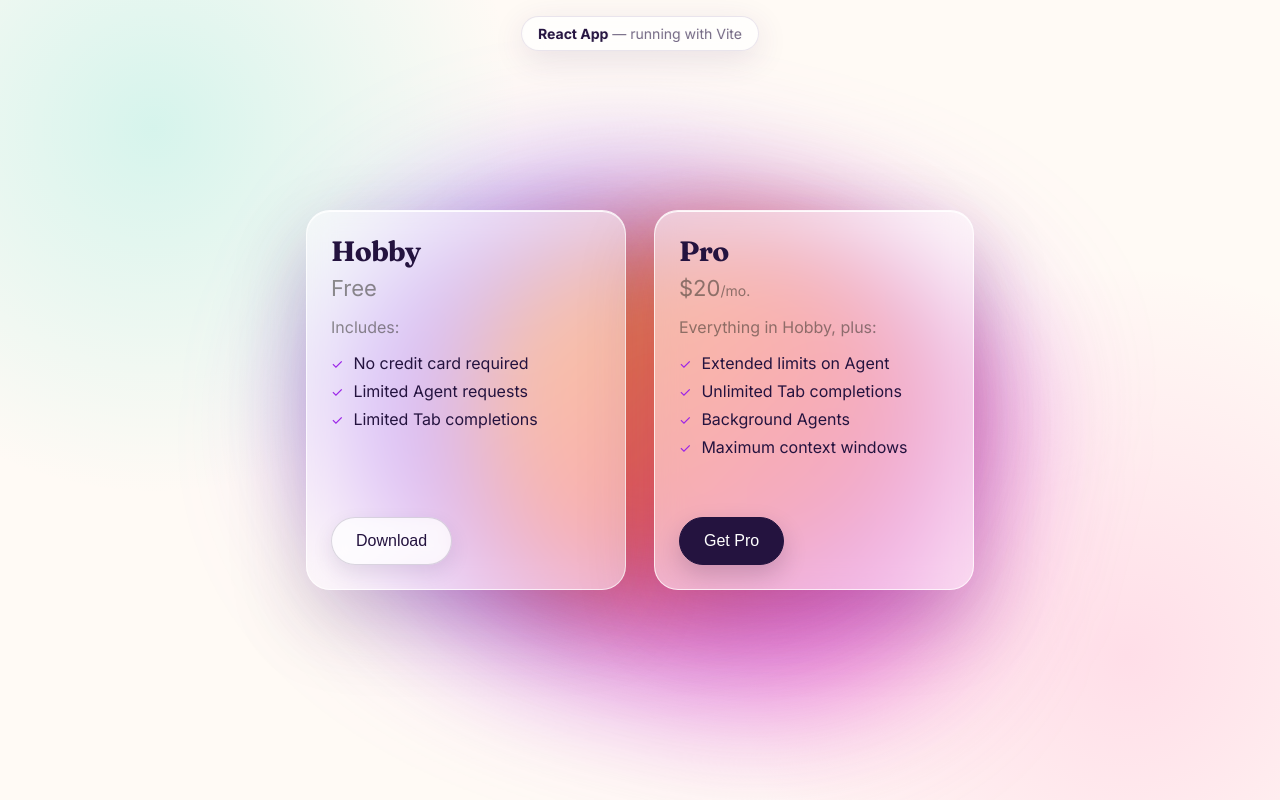
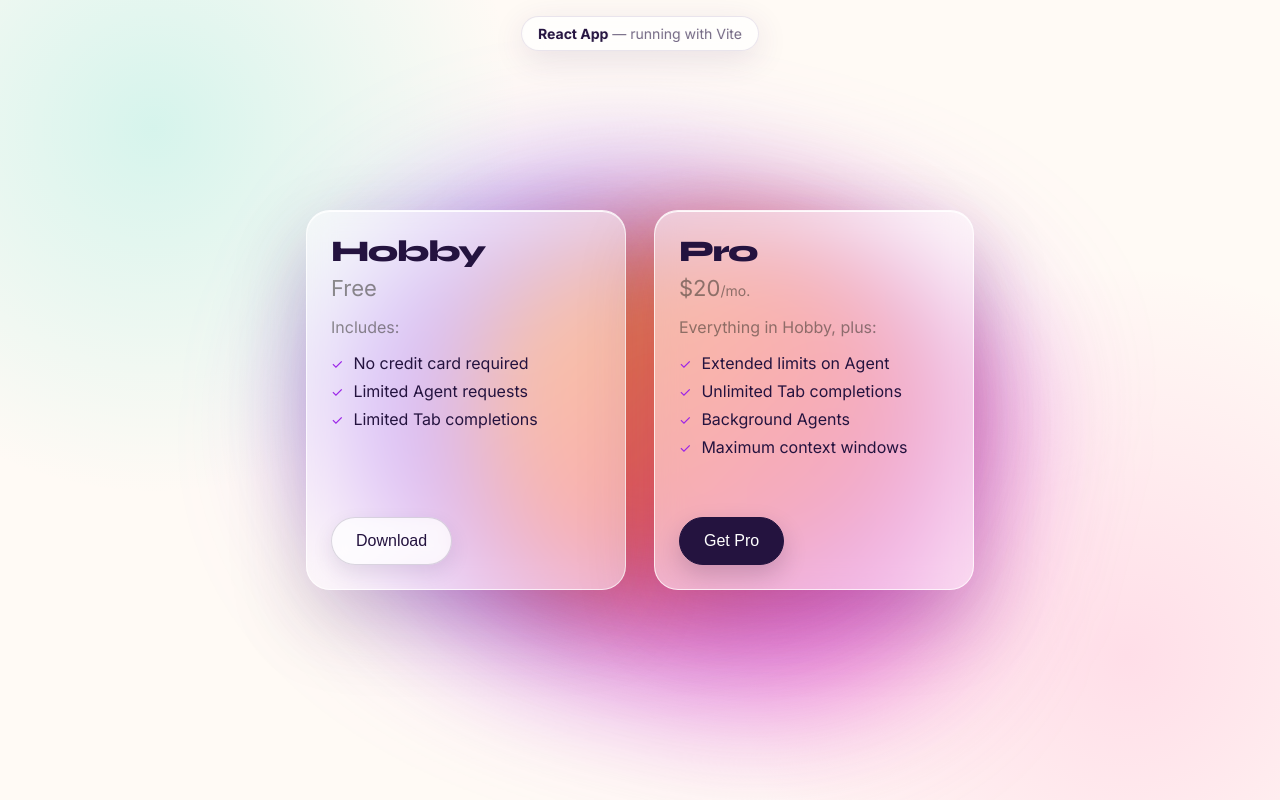
Before and after one commit to kasia-kowa/zander-class-2-html-and-jsx, a React (Vite) app: page / in a window 1280 px wide. Built offline with nearby package versions, Linux system fonts and the light colour scheme.

Commit message:
Make pricing titles funkier
Figma-Prompt-ID: 50
Figma-Session-ID: 7da8ab01-3707-43b5-aae1-dd70c5cc8479

```diff
--- a/src/components/PricingCard/PricingCard.css
+++ b/src/components/PricingCard/PricingCard.css
@@ -37,11 +37,11 @@
 }
 
 .card-title {
-    font-family: 'Fraunces', Georgia, serif;
-    font-size: 28px;
+    font-family: 'Syne', 'Arial Black', sans-serif;
+    font-size: 30px;
     line-height: 32px;
-    font-weight: 700;
-    letter-spacing: -0.025em;
+    font-weight: 800;
+    letter-spacing: -0.055em;
     color: #24133f;
     margin-bottom: 8px;
 }
--- a/src/index.css
+++ b/src/index.css
@@ -1,4 +1,4 @@
-@import url('https://fonts.googleapis.com/css2?family=Fraunces:opsz,wght@9..144,700&display=swap');
+@import url('https://fonts.googleapis.com/css2?family=Syne:wght@800&display=swap');
 
 /* index.css — GLOBAL STYLES */
 /* These styles apply to the entire app, not a specific component */
```
